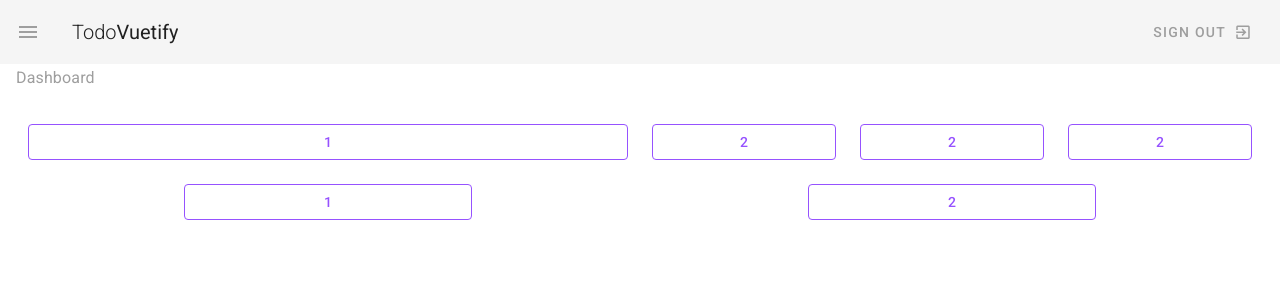
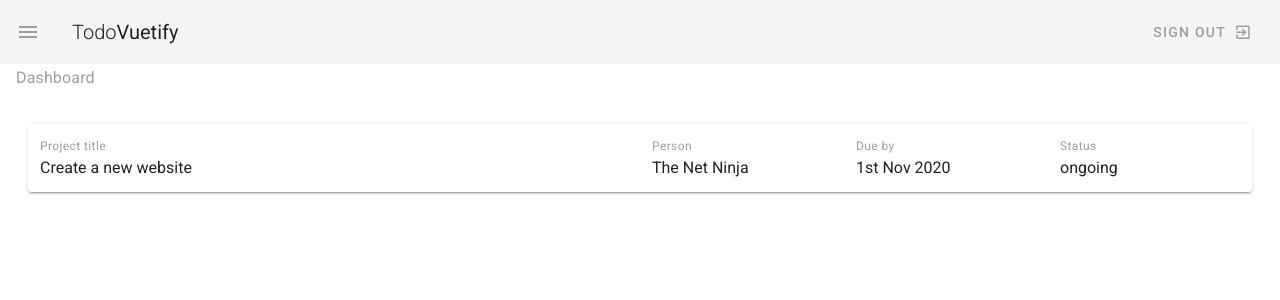
Before and after one commit to mamun-63/vuetify, a Vue app: page / in a window 1280 px wide. Shown: the top 300 px of the page. Built offline with nearby package versions, Linux system fonts and the light colour scheme.

Commit message:
Grid(part 2)

```diff
--- a/src/views/Dashboard.vue
+++ b/src/views/Dashboard.vue
@@ -3,30 +3,26 @@
     <h1 class="subtitle-1 grey--text">Dashboard</h1>
 
     <v-container fluid class="my-5">
+      <v-card class="pa-3">
         <v-row>
           <v-col cols='12' md='6'>
-          <v-btn outlined block color="primary">1</v-btn>
+            <div class="caption grey--text">Project title</div>
+            <div>Create a new website</div>
           </v-col>
-        <v-col cols='4' md='2'>
-          <v-btn outlined block color="primary">2</v-btn>
+          <v-col cols='6' sm='4' md='2'>
+            <div class="caption grey--text">Person</div>
+            <div>The Net Ninja</div>
           </v-col>
-        <v-col cols='4' md='2'>
-          <v-btn outlined block color="primary">2</v-btn>
+          <v-col cols='6' sm='4' md='2'>
+            <div class="caption grey--text">Due by</div>
+            <div>1st Nov 2020</div>
           </v-col>
-        <v-col cols='4' md='2'>
-          <v-btn outlined block color="primary">2</v-btn>
+          <v-col cols='2' sm='4' md='2'>
+            <div class="caption grey--text">Status</div>
+            <div>ongoing</div>
           </v-col>
         </v-row>
-
-      <!-- justify-center, justify-end, justify-space-around, justify-space-between -->
-      <v-row class="justify-space-around">
-        <v-col cols='4' md='3'>
-          <v-btn outlined block color="primary">1</v-btn>
-        </v-col>
-        <v-col cols='4' md='3'>
-          <v-btn outlined block color="primary">2</v-btn>
-        </v-col>
-      </v-row>
+      </v-card>
     </v-container>
 
   </div>
```
Lines whose indentation alone changed are shown as unchanged.
